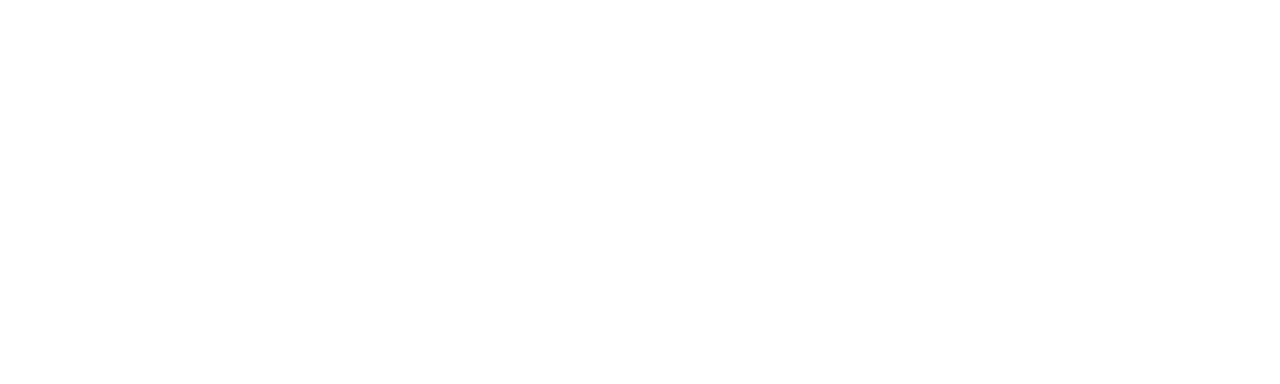
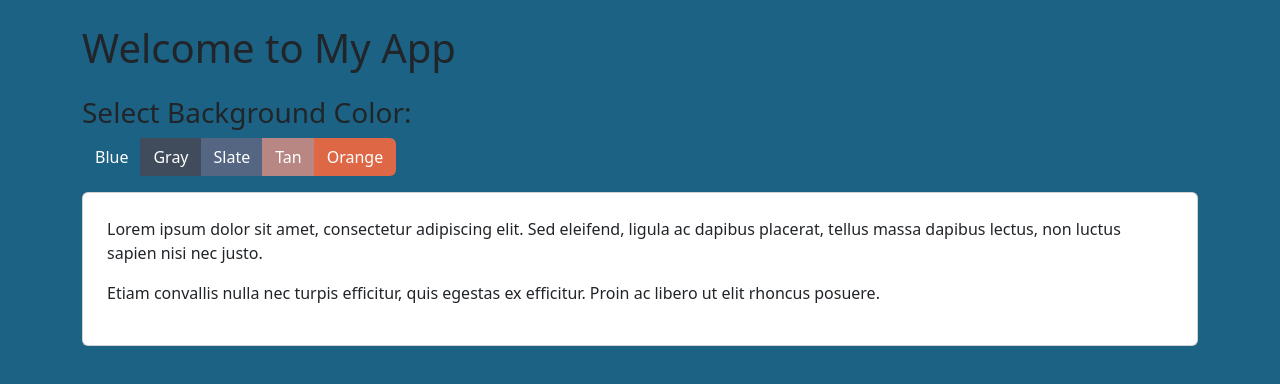
Before and after one commit to 0xVolt/flashcall-interview-task, a React (Vite) app in the folder client/: page /home in a window 1280 px wide. Before the commit this address had no page. Shown: the top 384 px of the page. Built offline with nearby package versions, Linux system fonts and the light colour scheme.

Commit message:
Update: Home component to have the option to change the background colour

```diff
--- a/client/src/App.jsx
+++ b/client/src/App.jsx
@@ -1,20 +1,20 @@
-import { useState } from 'react'
+import React from 'react'
 import { BrowserRouter, Routes, Route } from 'react-router-dom'
 import 'bootstrap/dist/css/bootstrap.min.css'
 
 // Import components
 import RegisterForm from './Register'
 import LoginForm from './Login'
-
+import Home from './Home'
 
 function App() {
   return (
     <div>
       <BrowserRouter>
         <Routes>
-          {/* <Route path='/' element={ <RegisterForm /> }></Route> */}
           <Route path='/register' element={ <RegisterForm /> }></Route>
           <Route path='/login' element={ <LoginForm /> }></Route>
+          <Route path='/home' element={ <Home /> }></Route>
         </Routes>
       </BrowserRouter>
     </div>
--- /dev/null
+++ b/client/src/Home.jsx
@@ -0,0 +1,60 @@
+import React, { useState, useEffect } from 'react';
+
+function Home() {
+  // Define the color options from the palette
+  const colorOptions = [
+    { name: 'Blue', value: '#1B6284' },
+    { name: 'Gray', value: '#404C5C' },
+    { name: 'Slate', value: '#546682' },
+    { name: 'Tan', value: '#B88683' },
+    { name: 'Orange', value: '#DE6845' },
+  ];
+
+  // State to manage the selected color
+  const [selectedColor, setSelectedColor] = useState(localStorage.getItem('selectedColor') || colorOptions[0].value);
+
+  // Function to handle color change
+  const handleColorChange = (colorValue) => {
+    setSelectedColor(colorValue);
+    localStorage.setItem('selectedColor', colorValue);
+  };
+
+  // Effect to apply color on initial render
+  useEffect(() => {
+    document.body.style.backgroundColor = selectedColor;
+  }, [selectedColor]);
+
+  return (
+    <div className="container">
+      <h1 className="mt-4 mb-4">Welcome to My App</h1>
+
+      <div className="mb-3">
+        <h3>Select Background Color:</h3>
+        <div className="btn-group" role="group" aria-label="Color Buttons">
+          {colorOptions.map((color, index) => (
+            <button
+              key={index}
+              type="button"
+              className="btn"
+              style={{ backgroundColor: color.value, color: '#fff' }}
+              onClick={() => handleColorChange(color.value)}
+            >
+              {color.name}
+            </button>
+          ))}
+        </div>
+      </div>
+
+      <div className="card p-4">
+        <p>
+          Lorem ipsum dolor sit amet, consectetur adipiscing elit. Sed eleifend, ligula ac dapibus placerat, tellus massa dapibus lectus, non luctus sapien nisi nec justo.
+        </p>
+        <p>
+          Etiam convallis nulla nec turpis efficitur, quis egestas ex efficitur. Proin ac libero ut elit rhoncus posuere.
+        </p>
+      </div>
+    </div>
+  );
+}
+
+export default Home;
```
